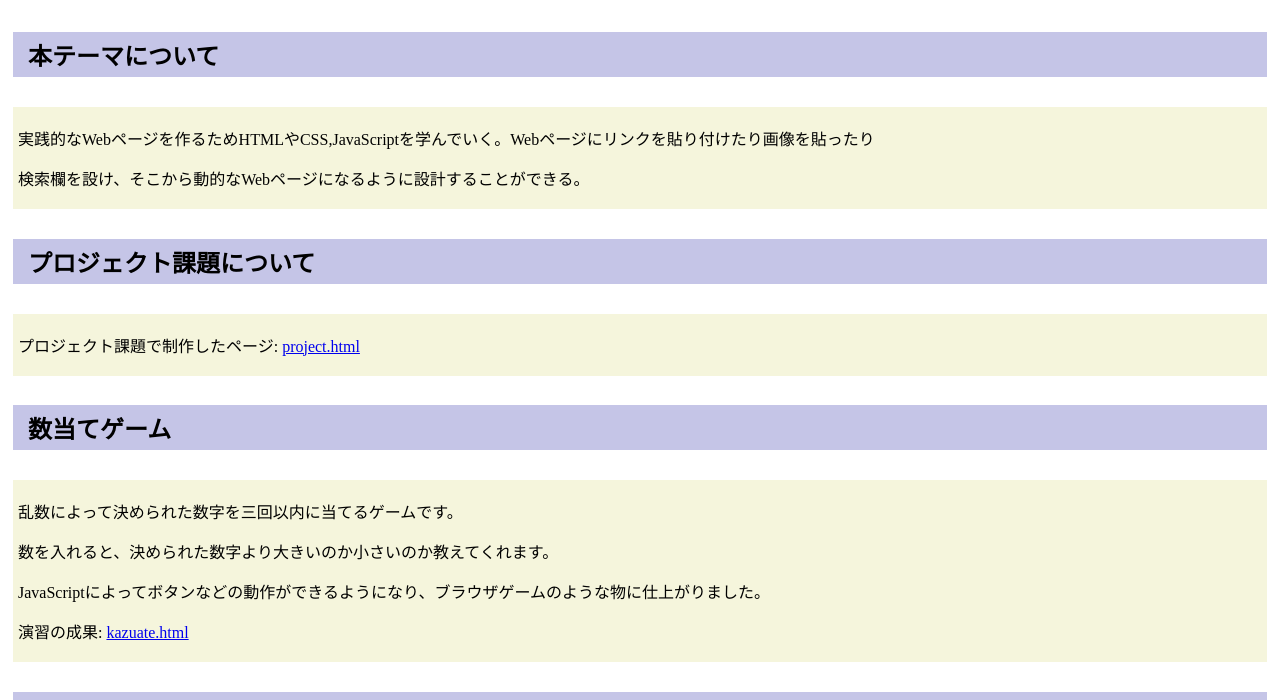
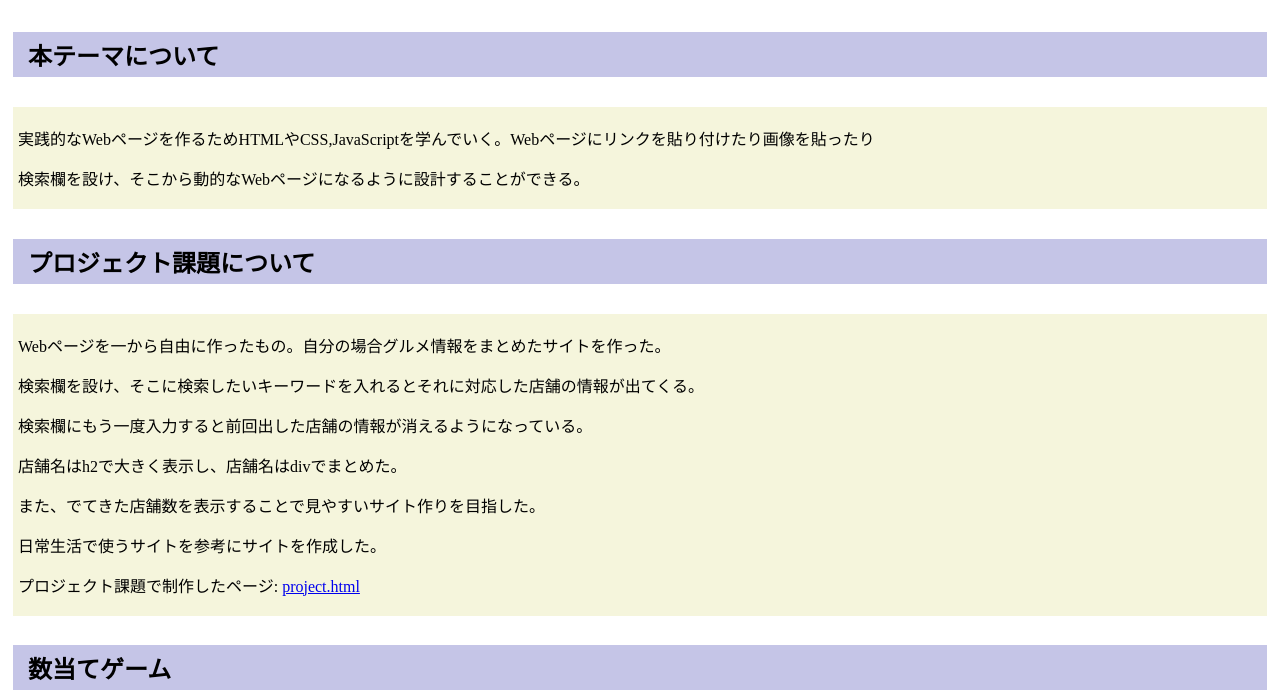
Before and after one commit to G484642024/medialabo, a plain HTML site: page index.html in a window 1280 px wide. Shown: the part 100-800 px from the top of the page. Drawn offline with Linux system fonts and the light colour scheme.

Commit message:
課題文

```diff
--- a/index.html
+++ b/index.html
@@ -17,7 +17,12 @@
 
         <h2>プロジェクト課題について</h2>
         <div>
-            <p></p>
+            <p>Webページを一から自由に作ったもの。自分の場合グルメ情報をまとめたサイトを作った。</p>
+            <p>検索欄を設け、そこに検索したいキーワードを入れるとそれに対応した店舗の情報が出てくる。</p>
+            <p>検索欄にもう一度入力すると前回出した店舗の情報が消えるようになっている。</p>
+            <p>店舗名はh2で大きく表示し、店舗名はdivでまとめた。</p>
+            <p>また、でてきた店舗数を表示することで見やすいサイト作りを目指した。</p>
+            <p>日常生活で使うサイトを参考にサイトを作成した。</p>
             <p>プロジェクト課題で制作したページ:
             <a href="project.html"
                title="プロジェクトへのリンク"
```
Also changed, not shown: 1 other file.
